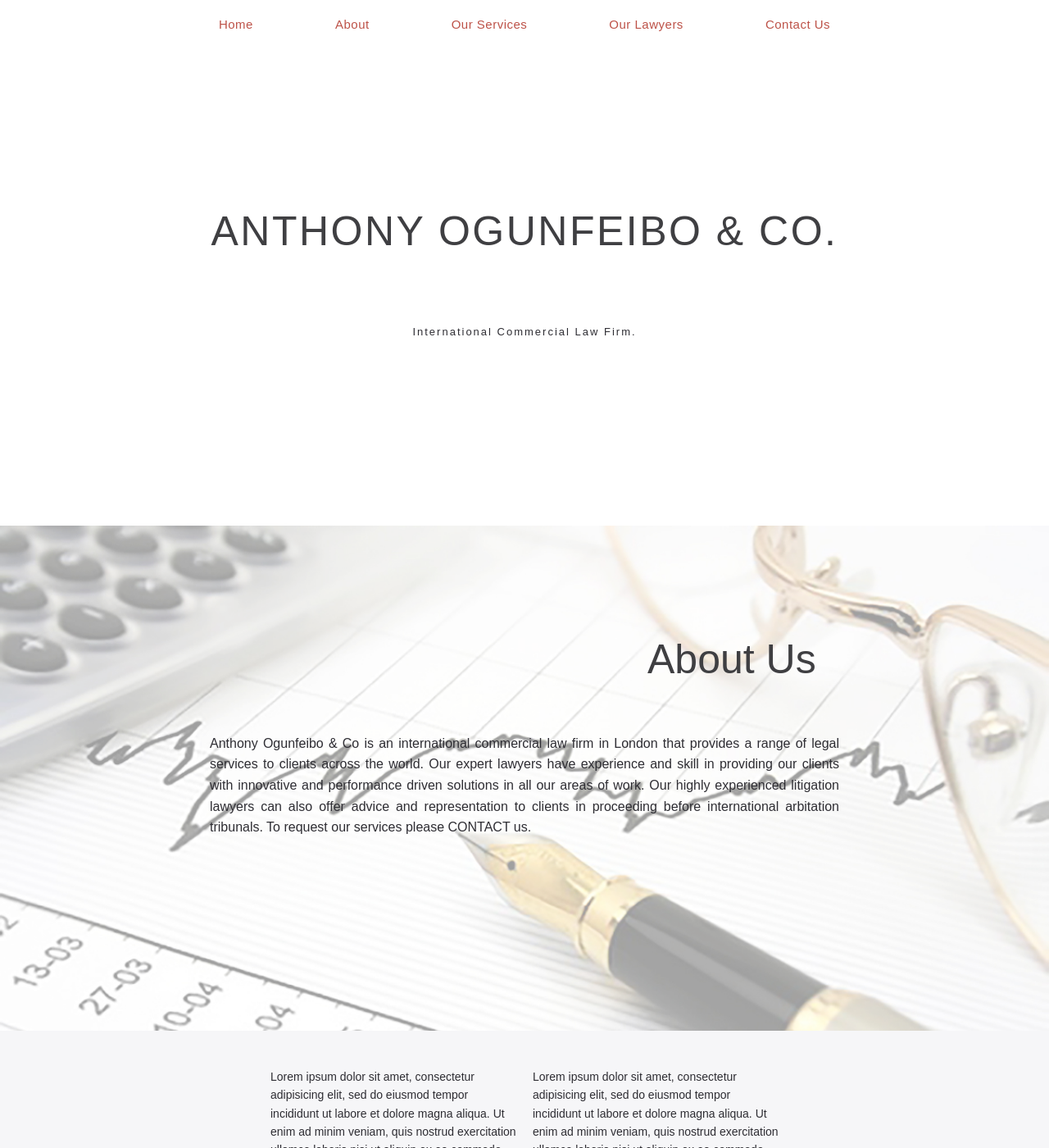
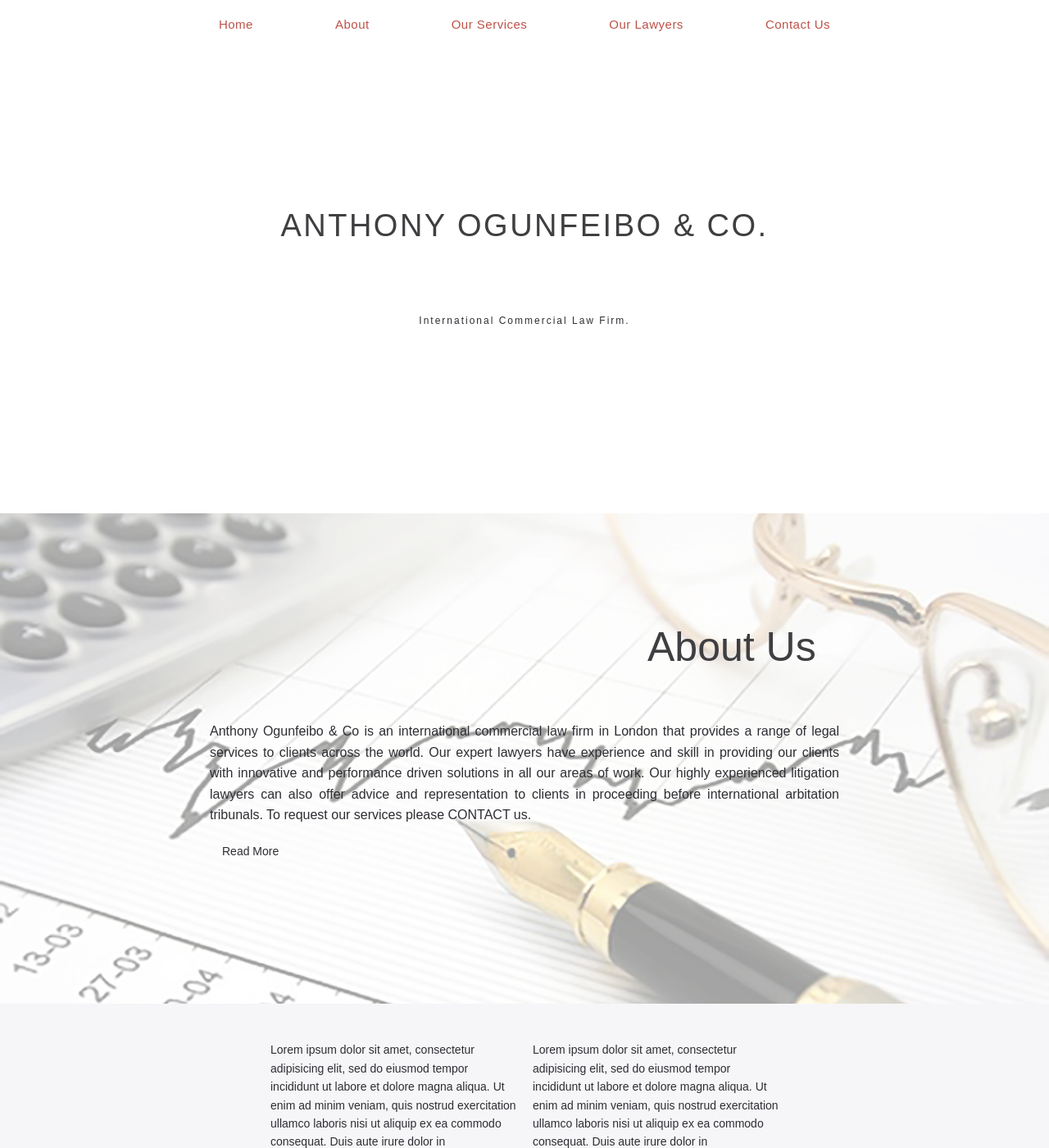
Before and after one commit to KitanOBD/design-code, a Jekyll site: the page built from index.html, in a window 1280 px wide and 1400 px high. Shown: the whole window at 82% size. Built offline with Jekyll 4.4.1, drawn with Linux system fonts in a browser that asks for light colours.

Commit message:
Complete - header, home, about.
Tidying up to be done.

@320px width, inspect responsive viewport pushes background to the
left. On normal scene nothing happens..

```diff
--- a/Assets/css/main.css
+++ b/Assets/css/main.css
@@ -648,7 +648,7 @@
         -ms-flex-pack: center;
             justify-content: center;
     color: #3f3f42;
-    font-size: 50px;
+    font-size: 38px;
     font-weight: 200;
     line-height: 1.1;
     letter-spacing: 2.5px;
@@ -656,10 +656,22 @@
     padding-top: 150px;
     padding-bottom: 75px; }
   section.home-home .home-description {
+    display: -webkit-box;
+    display: -webkit-flex;
+    display: -ms-flexbox;
+    display: flex;
+    -webkit-box-orient: horizontal;
+    -webkit-box-direction: normal;
+    -webkit-flex-direction: row;
+        -ms-flex-direction: row;
+            flex-direction: row;
+    -webkit-box-pack: center;
+    -webkit-justify-content: center;
+        -ms-flex-pack: center;
+            justify-content: center;
     padding-bottom: 170px;
     margin: 10px;
-    text-align: center;
-    font-size: 13px;
+    font-size: 12px;
     font-weight: 200;
     letter-spacing: 2px; }
 
@@ -667,11 +679,10 @@
   section.home-home h1 {
     margin-left: auto;
     margin-right: auto;
-    padding: 50px 10px; }
+    max-width: 300px;
+    padding: 50px 0; }
   section.home-home .home-description {
-    text-align: justify;
-    width: auto;
-    padding-bottom: 50px; } }
+    padding-bottom: 10px; } }
 
 section.about {
   background-image: url(../img/about_us_bg.jpg);
@@ -685,7 +696,13 @@
     padding-top: 50px;
     padding-bottom: 10px; }
   section.about .home-lead {
-    padding-bottom: 180px;
+    padding-bottom: 5px;
+    width: 60%;
+    margin: 10px 10px 5px 10px;
+    text-align: justify; }
+  section.about .read-more {
+    padding-bottom: 120px;
+    padding-left: 30px;
     width: 60%;
     margin: 10px;
     text-align: justify; }
@@ -695,7 +712,11 @@
     margin-left: auto;
     margin-right: auto; }
   section.about .home-lead {
-    width: auto; } }
+    width: auto; }
+  section.about .read-more {
+    width: auto;
+    padding-bottom: 40px;
+    padding-left: 10px; } }
 
 .home-wrap {
   display: block; }
--- a/_includes/section-about.html
+++ b/_includes/section-about.html
@@ -1 +1 @@
-<section class="about"><div class="flex flex--end"><div class="push-left col-0"><h2>About Us</h2></div></div><div class="flex flex--center"><p class="home-lead">Anthony Ogunfeibo & Co is an international commercial law firm in London that provides a range of legal services to clients across the world. Our expert lawyers have experience and skill in providing our clients with innovative and performance driven solutions in all our areas of work. Our highly experienced litigation lawyers can also offer advice and representation to clients in proceeding before international arbitation tribunals. To request our services please CONTACT us. </p></div></section>
+<section class="about"><div class="flex flex--end"><div class="push-left col-0"><h2>About Us</h2></div></div><div class="flex flex--center"><p class="home-lead">Anthony Ogunfeibo & Co is an international commercial law firm in London that provides a range of legal services to clients across the world. Our expert lawyers have experience and skill in providing our clients with innovative and performance driven solutions in all our areas of work. Our highly experienced litigation lawyers can also offer advice and representation to clients in proceeding before international arbitation tribunals. To request our services please CONTACT us. </p></div><div class="flex flex--center"><p class="read-more">Read More</p></div></section>
--- a/_jadefiles/section-about.jade
+++ b/_jadefiles/section-about.jade
@@ -5,3 +5,6 @@
 
   .flex.flex--center
     p.home-lead Anthony Ogunfeibo & Co is an international commercial law firm in London that provides a range of legal services to clients across the world. Our expert lawyers have experience and skill in providing our clients with innovative and performance driven solutions in all our areas of work. Our highly experienced litigation lawyers can also offer advice and representation to clients in proceeding before international arbitation tribunals. To request our services please CONTACT us.
+
+  .flex.flex--center
+    p.read-more Read More
--- a/_jadefiles/section-home.jade
+++ b/_jadefiles/section-home.jade
@@ -3,5 +3,4 @@
     .col-3
       h1 ANTHONY OGUNFEIBO & CO.
 
-
       p.home-description International Commercial Law Firm.
```
Also changed, not shown: assets/css/3-sections/home-about.sass (+13 -1 lines), assets/css/3-sections/home-home.sass (+13 -7 lines).
